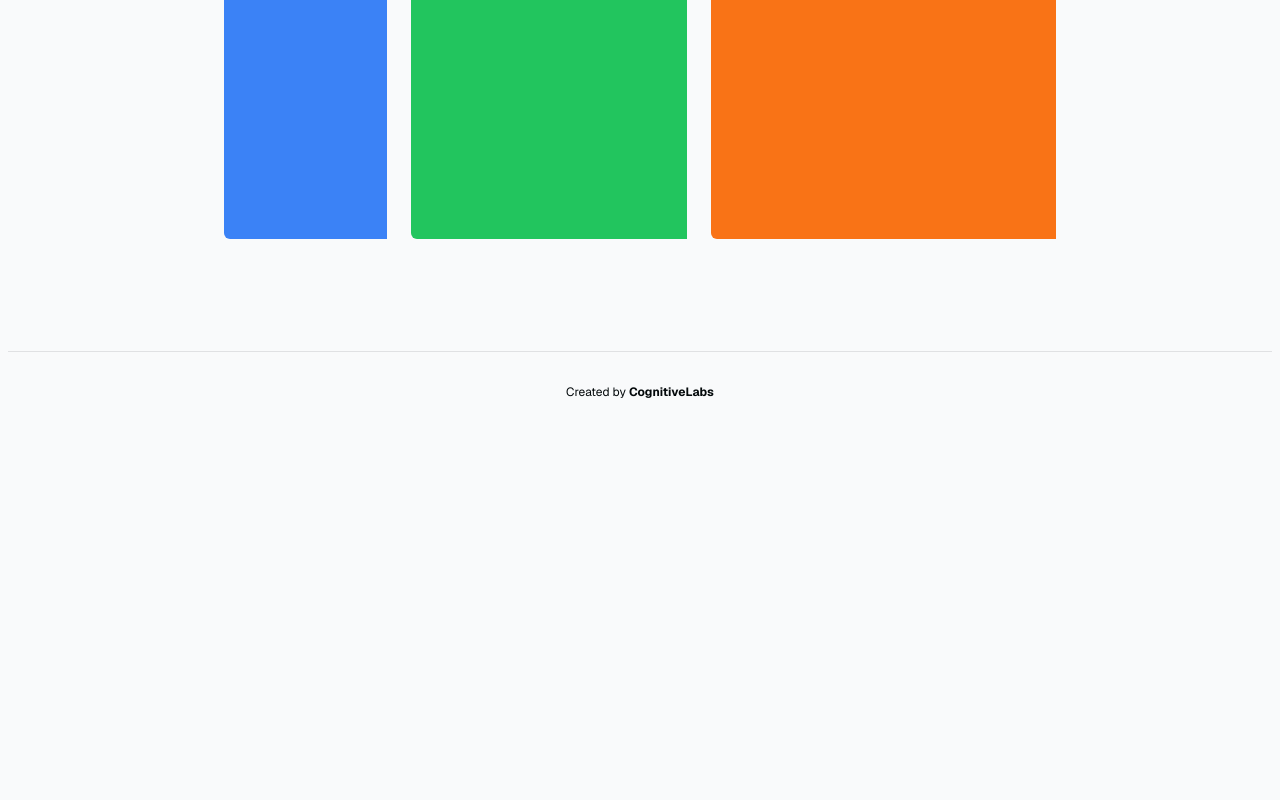
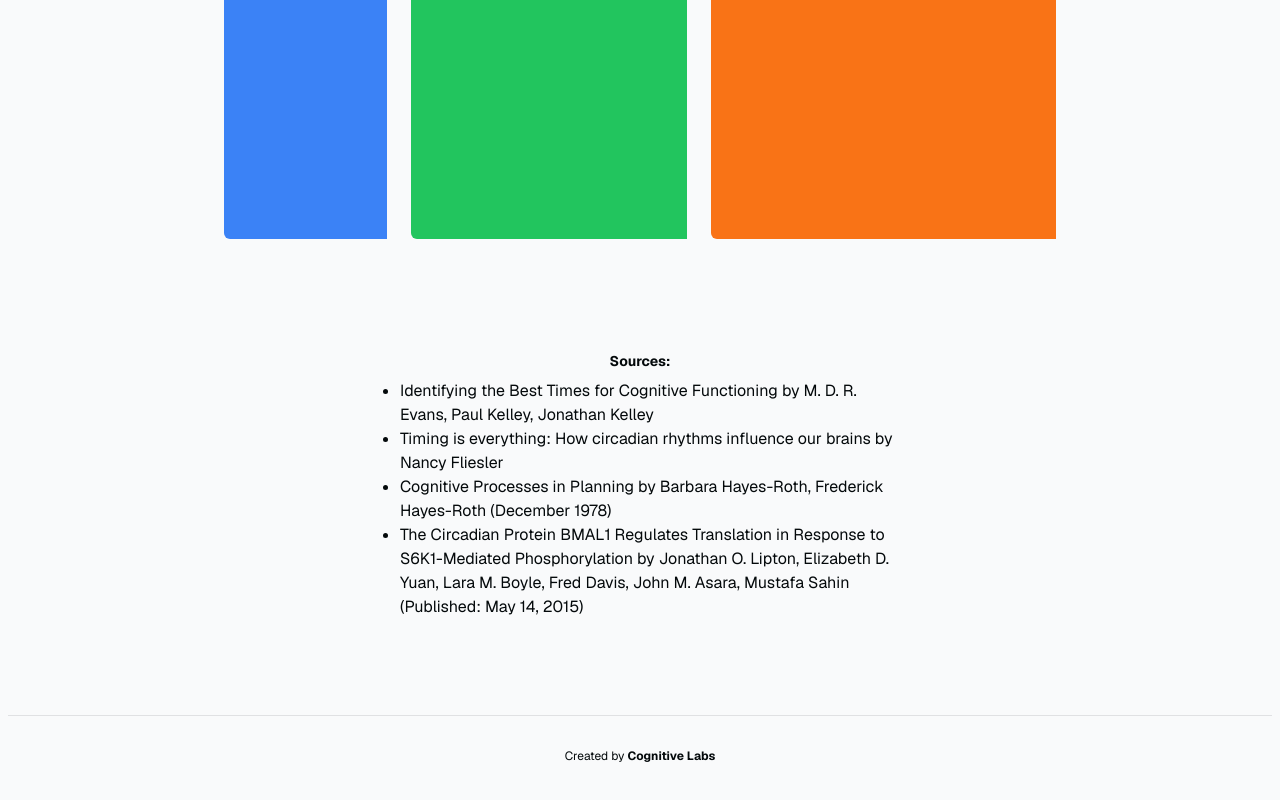
Before and after one commit to Enjoyweaver/CognitiveLabs, a Next.js app: page /cognitive in a window 1280 px wide. Shown: the part 2909-3709 px from the top of the page. Before the commit the page ends 3349 px from the top, so only its background shows below. Built offline with nearby package versions, Linux system fonts and the light colour scheme.

Commit message:
Cognitive page

```diff
--- a/app/cognitive/page.tsx
+++ b/app/cognitive/page.tsx
@@ -172,6 +172,53 @@ export default function Cognitive() {
         </main>
       </main>
 
+      <div className="mb-4 max-w-lg mx-auto">
+        <h3 className="font-bold text-sm mb-2 text-center">Sources:</h3>
+        <ul className="list-disc pl-4 ">
+          <li>
+            <a
+              href="https://www.frontiersin.org/articles/10.3389/fnhum.2017.00188/full"
+              target="_blank"
+              rel="noreferrer"
+            >
+              Identifying the Best Times for Cognitive Functioning
+            </a>{" "}
+            by M. D. R. Evans, Paul Kelley, Jonathan Kelley
+          </li>
+          <li>
+            <a
+              href="https://answers.childrenshospital.org/circadian-rhythms-synapses/"
+              target="_blank"
+              rel="noreferrer"
+            >
+              Timing is everything: How circadian rhythms influence our brains
+            </a>{" "}
+            by Nancy Fliesler
+          </li>
+          <li>
+            <a
+              href="https://apps.dtic.mil/sti/tr/pdf/ADA064445.pdf"
+              target="_blank"
+              rel="noreferrer"
+            >
+              Cognitive Processes in Planning
+            </a>{" "}
+            by Barbara Hayes-Roth, Frederick Hayes-Roth (December 1978)
+          </li>
+          <li>
+            <a
+              href="https://www.cell.com/cell/fulltext/S0092-8674(15)00375-X"
+              target="_blank"
+              rel="noreferrer"
+            >
+              The Circadian Protein BMAL1 Regulates Translation in Response to
+              S6K1-Mediated Phosphorylation
+            </a>{" "}
+            by Jonathan O. Lipton, Elizabeth D. Yuan, Lara M. Boyle, Fred Davis,
+            John M. Asara, Mustafa Sahin (Published: May 14, 2015)
+          </li>
+        </ul>
+      </div>
       <footer className="w-full border-t border-t-foreground/10 p-8 flex justify-center text-center text-xs">
         <p>
           Created by{" "}
@@ -181,7 +228,7 @@ export default function Cognitive() {
             className="font-bold hover:underline"
             rel="noreferrer"
           >
-            CognitiveLabs
+            Cognitive Labs
           </a>
         </p>
       </footer>
--- a/components/AuthButton.tsx
+++ b/components/AuthButton.tsx
@@ -31,7 +31,7 @@ export default async function AuthButton() {
     </div>
   ) : (
     <Link
-      href="/login"
+      href="/cognitive"
       className="py-2 px-3 flex rounded-md no-underline bg-btn-background hover:bg-btn-background-hover"
     >
       Login
--- a/components/Body.tsx
+++ b/components/Body.tsx
@@ -2,9 +2,9 @@ export default function Header() {
   return (
     <div className="flex flex-col gap-16 items-center">
       <p className="text-1.9xl !leading-tight mx-auto max-w-xl text-center">
-        How does this work? It's really simple after all; you input your tasks
-        and the timeframe in which you need them done, we analyze them in our
-        Cognitive Calculator, and then propose a schedule that will maximize
+        How will this work? Soon enough, you'll be able to input your tasks and
+        the timeframe in which you need them done, we analyze them in our
+        Cognitive Calculator and then propose a schedule that will maximize
         efficiency and productivity for your timeframe. Follow the steps below
         to learn more.
       </p>
--- a/components/Header.tsx
+++ b/components/Header.tsx
@@ -2,8 +2,8 @@ export default function Header() {
   return (
     <div className="flex flex-col gap-16 items-center">
       <p className="text-2xl !leading-tight mx-auto max-w-xl text-center">
-        Welcome to Cognitive Labs, home of Cognitive Plan, the free scheduling
-        app built with{" "}
+        Welcome to Cognitive Labs, home of the Cognitive Plan, a scheduling app
+        built with{" "}
         <a
           href="https://supabase.com/?utm_source=create-next-app&utm_medium=template&utm_term=nextjs"
           target="_blank"
--- a/package.json
+++ b/package.json
@@ -10,6 +10,7 @@
     "@supabase/supabase-js": "latest",
     "autoprefixer": "10.4.15",
     "geist": "^1.0.0",
+    "js-cookie": "^3.0.5",
     "next": "latest",
     "postcss": "8.4.29",
     "react": "18.2.0",
```
Also changed, not shown: 2 other files (tests, documents, lock files or other folders).
